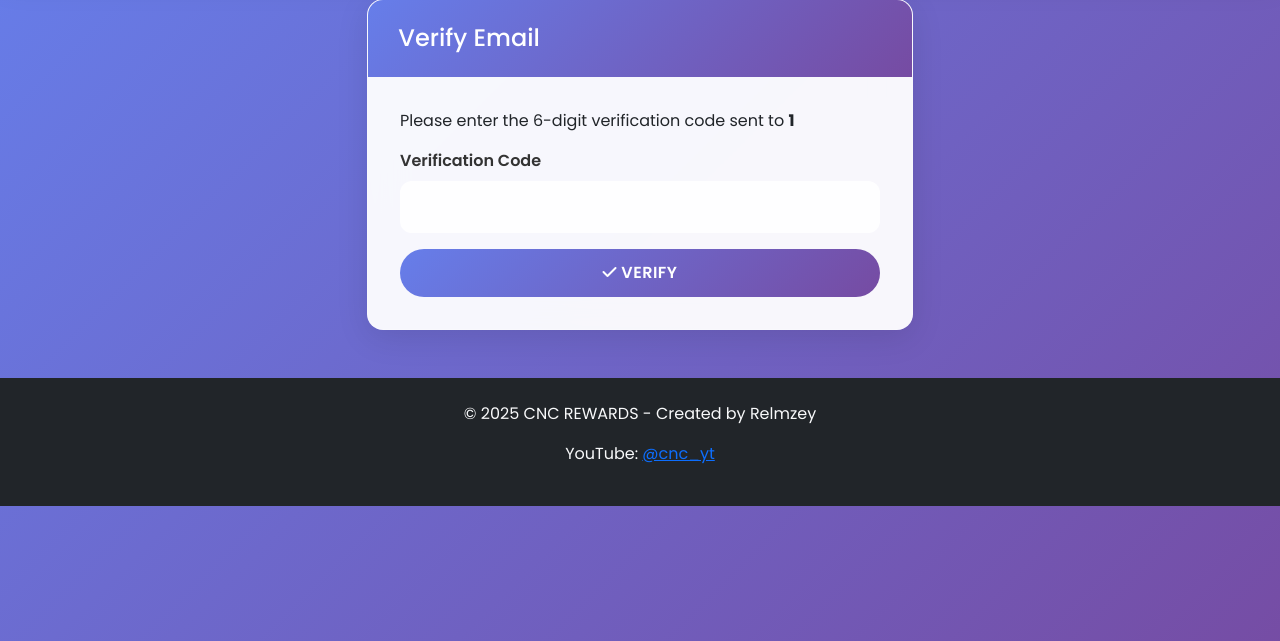
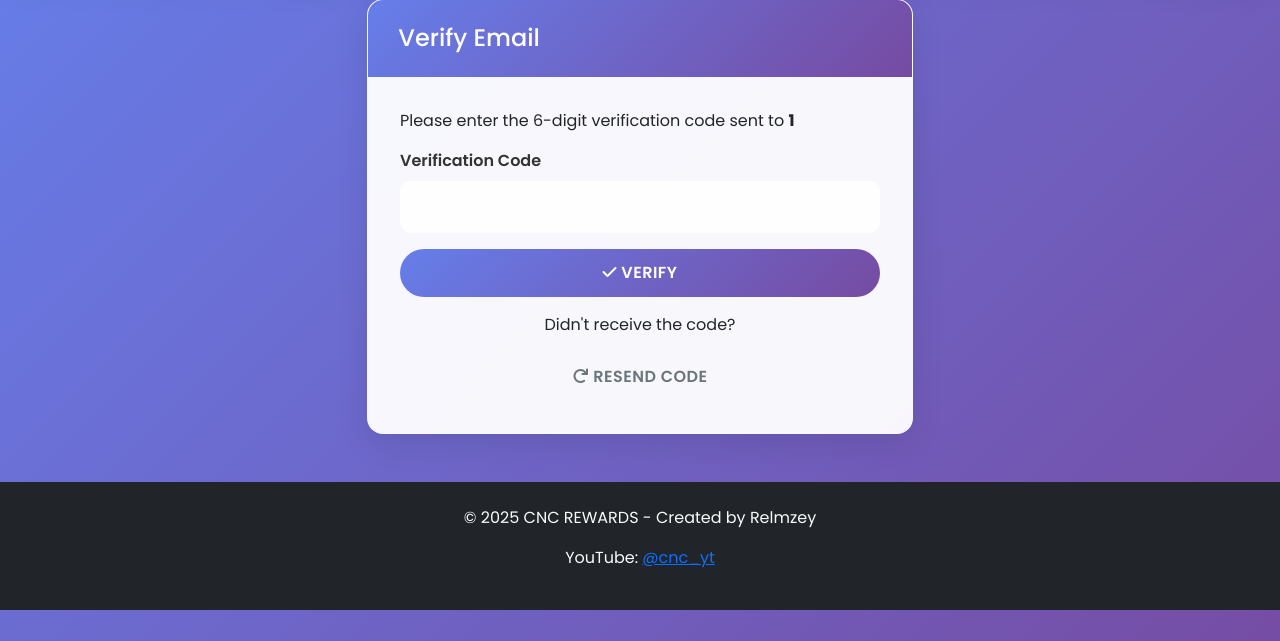
Before and after one commit to relmzey/cncrewards, a Flask app: page /verify_email/1 in a window 1280 px wide. Shown: the part 88-729 px from the top of the page. Run offline with Flask 3, Linux system fonts and the light colour scheme.

Commit message:
Add files via upload

```diff
--- a/templates/earn_coins.html
+++ b/templates/earn_coins.html
@@ -39,7 +39,7 @@
                                 {% endif %}
 
                                 <div class="mt-2">
-                                    <a href="{{ links_config.tutorials.get('earn_tutorial', '#') }}" target="_blank" class="btn btn-sm btn-outline-info">
+                                    <a href="{{ earntuto_config.tutorials.get(link_name, '#') }}" target="_blank" class="btn btn-sm btn-outline-info">
                                         <i class="fab fa-youtube"></i> Tutorial
                                     </a>
                                 </div>
--- a/templates/verify_email.html
+++ b/templates/verify_email.html
@@ -21,6 +21,12 @@
                         <i class="fas fa-check"></i> Verify
                     </button>
                 </form>
+                <div class="text-center mt-3">
+                    <p>Didn't receive the code?</p>
+                    <a href="{{ url_for('resend_verification', email=email) }}" class="btn btn-outline-secondary">
+                        <i class="fas fa-redo"></i> Resend Code
+                    </a>
+                </div>
             </div>
         </div>
     </div>
```
